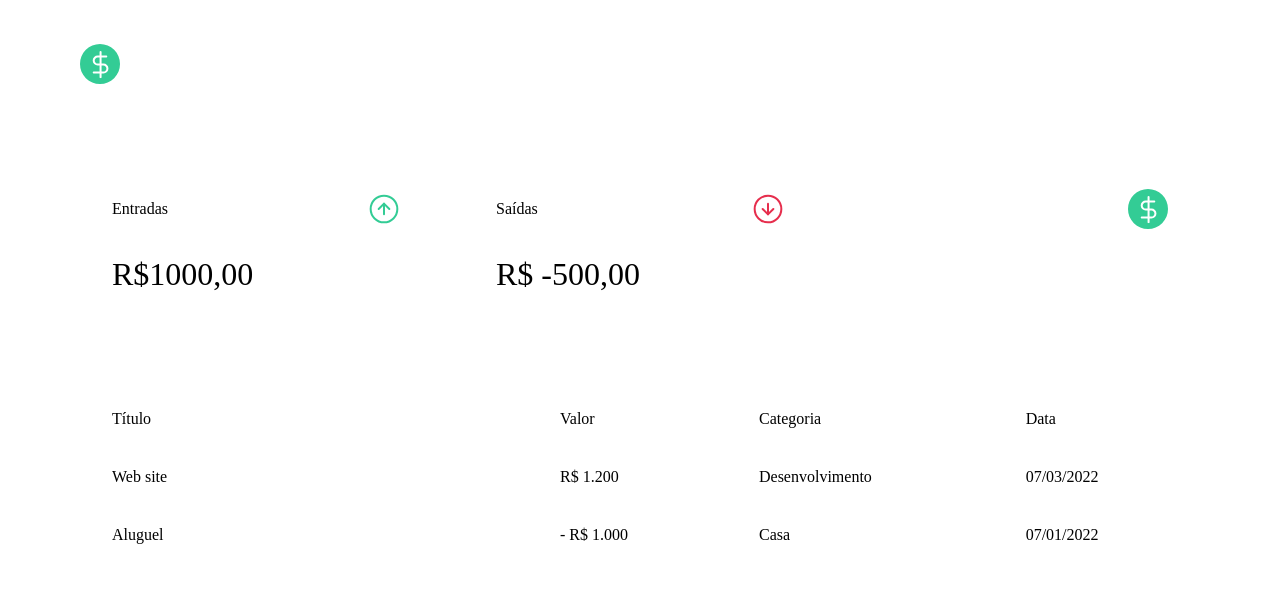
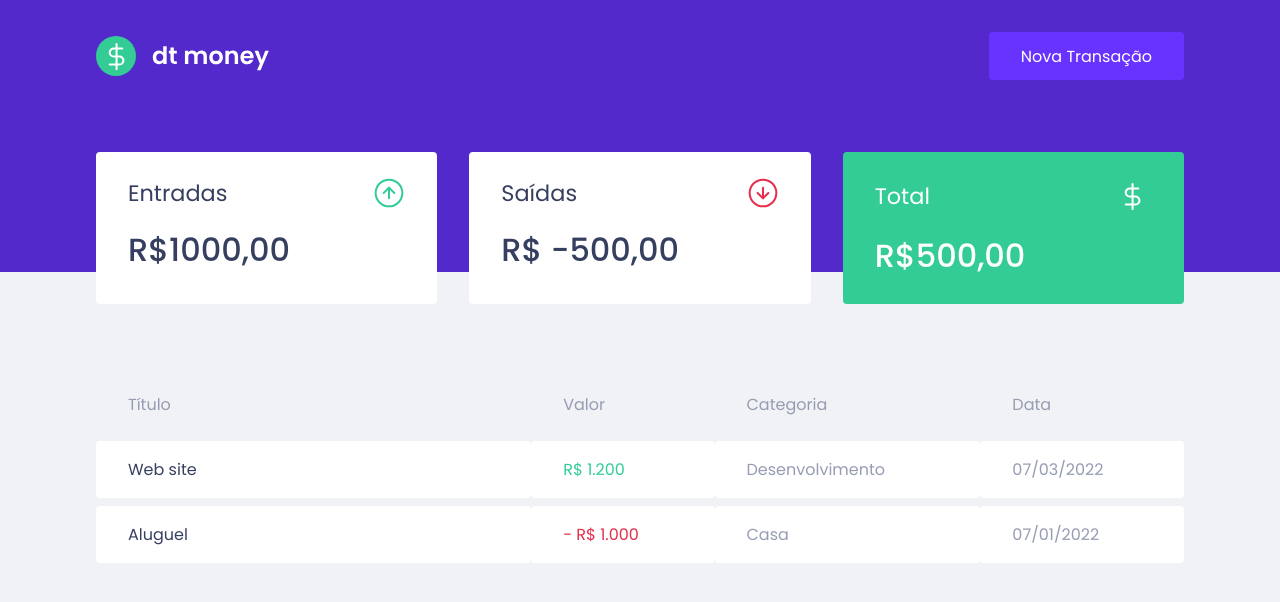
Before and after one commit to vagnersilvas/dtMoney, a React (Create React App) app: page / in a window 1280 px wide. Shown: the top 602 px of the page. Built offline with nearby package versions, Linux system fonts and the light colour scheme; no server answers; what miragejs would draw is missing.

Commit message:
update App, add functions, states, modal

```diff
--- a/src/App.tsx
+++ b/src/App.tsx
@@ -1,13 +1,34 @@
+import { useState } from "react";
+import Modal from "react-modal";
 import { Dashboard } from "./components/Dashboard";
 import { Header } from "./components/Header";
+import { NewTransactionModal } from "./components/NewTransactionModal";
 
-import { GlobalStyle } from "./style/global";
+import { GlobalStyle } from "./styles/global";
+
+Modal.setAppElement('#root');
 
 export function App() {
+  const [IsNewTransactionModalOpen, setIsNewTransactionModalOpen] = useState(false);
+
+  function handleOpenNewTransactionModal() {
+    setIsNewTransactionModalOpen(true);
+  }
+  function handleCloseNewTransactionModal() {
+    setIsNewTransactionModalOpen(false);
+  }
+
   return (
     <>
-      <Header />
-      <Dashboard/>
+      <Header onOpenNewTransactionModal={handleOpenNewTransactionModal} />
+
+      <Dashboard />
+
+      <NewTransactionModal
+        isOpen={IsNewTransactionModalOpen}
+        onRequestClose={handleCloseNewTransactionModal}
+      />
+
       <GlobalStyle />
     </>
   );
```
